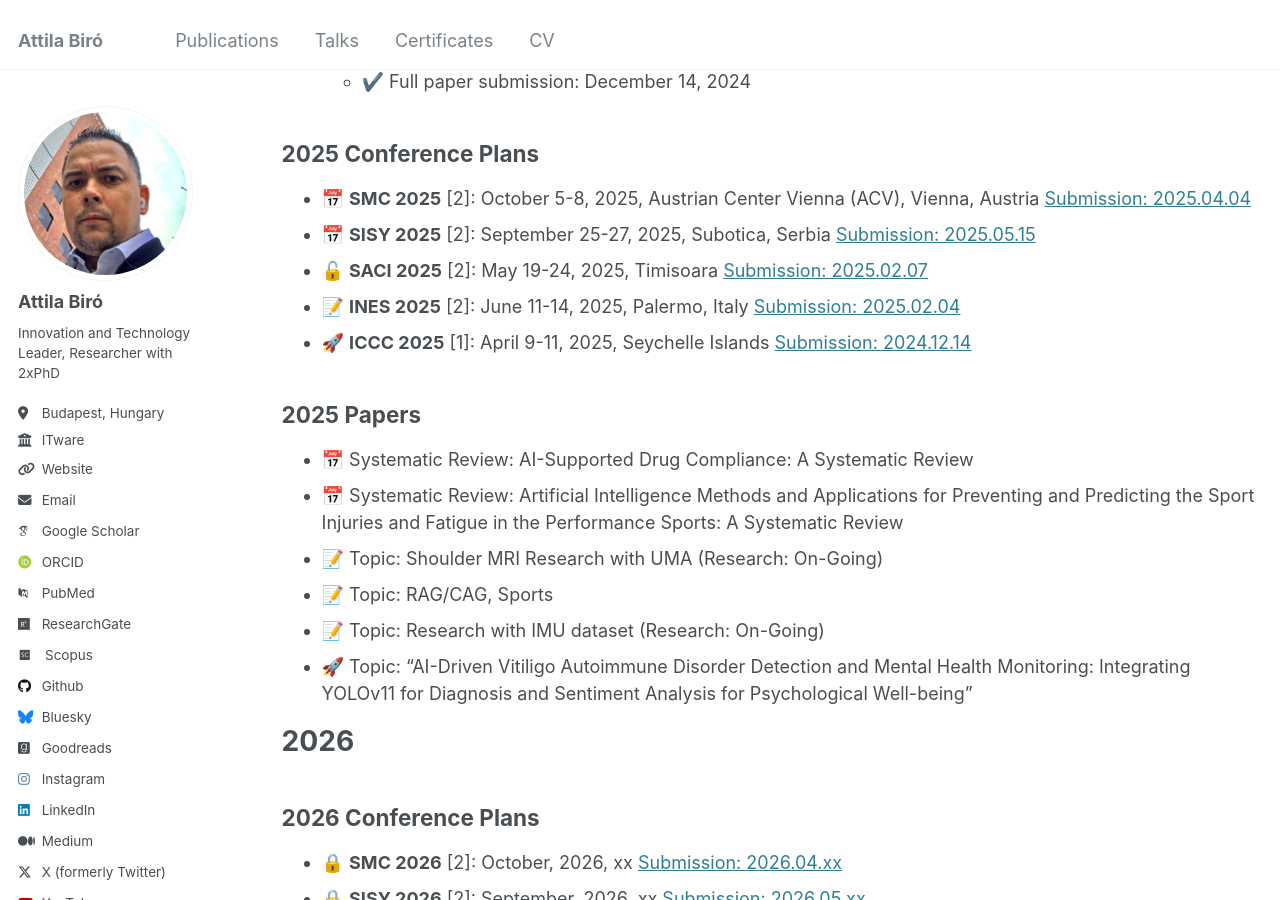
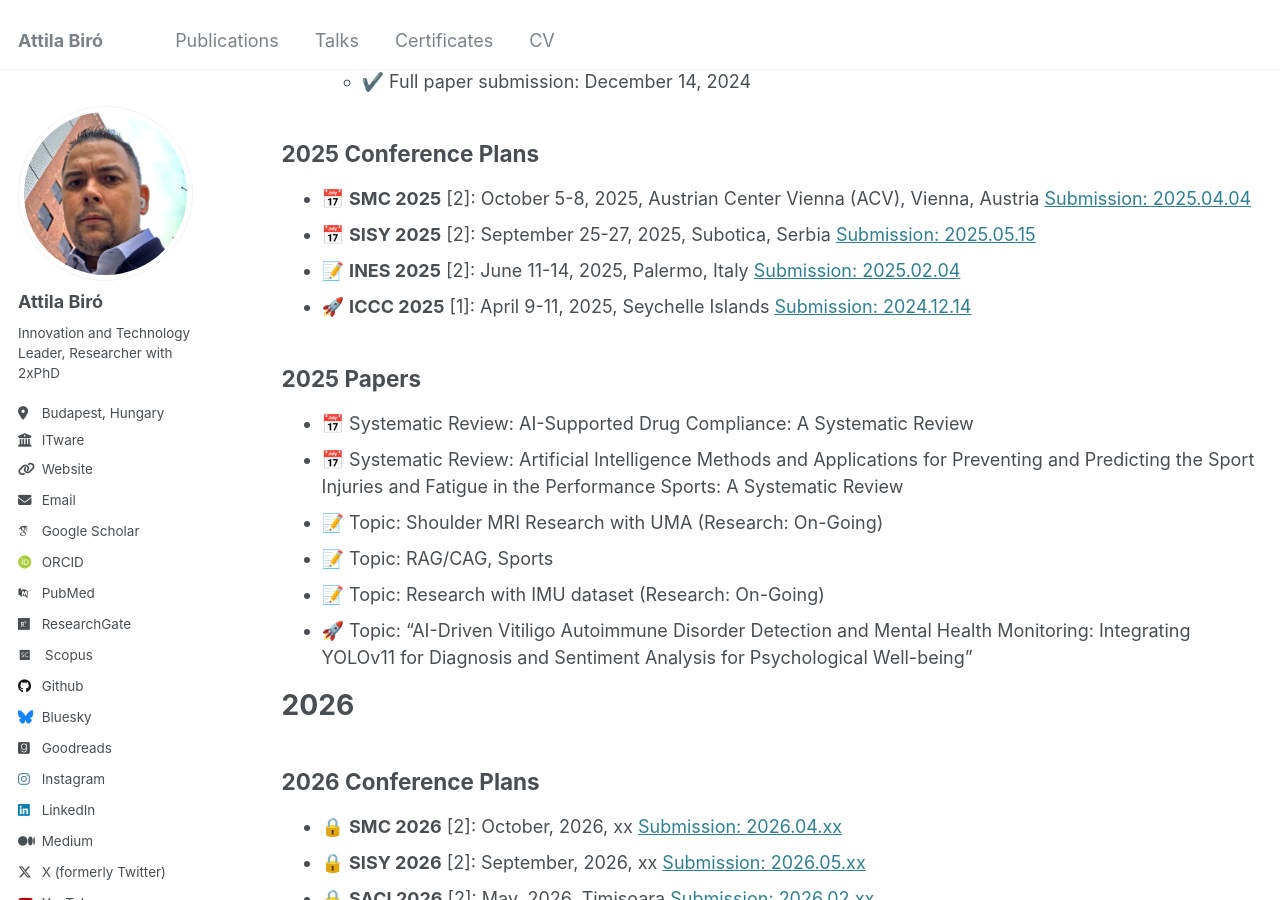
Before and after one commit to biroka/biroka.github.io, a Jekyll site: the page built from _pages/schedule.md, in a window 1280 px wide and 900 px high, scrolled down 715 px. Built offline with Jekyll 4.4.1, drawn with Linux system fonts in a browser that asks for light colours; emoji names are drawn with the system emoji font; some web fonts are replaced.

Commit message:
Update schedule.md

```diff
--- a/_pages/schedule.md
+++ b/_pages/schedule.md
@@ -24,7 +24,6 @@ The starting point is 2025, as the date for obtaining PhD degrees in Computer Sc
 ## 2025 Conference Plans
   * :date: **SMC 2025** [2]: October 5-8, 2025, Austrian Center Vienna (ACV), Vienna, Austria [Submission: 2025.04.04](https://www.ieeesmc2025.org/)
   * :date: **SISY 2025** [2]: September 25-27, 2025, Subotica, Serbia [Submission: 2025.05.15](https://conf.uni-obuda.hu/sisy2025/)
-  * :unlock: **SACI 2025** [2]: May 19-24, 2025, Timisoara [Submission: 2025.02.07](https://conf.uni-obuda.hu/saci2025/)
   * :memo: **INES 2025** [2]: June 11-14, 2025, Palermo, Italy [Submission: 2025.02.04](http://www.ines-conf.org/ines-conf/2025index.html)
   * :rocket: **ICCC 2025** [1]: April 9-11, 2025, Seychelle Islands [Submission: 2024.12.14](https://conf.uni-obuda.hu/iccc2025/)
 
```
